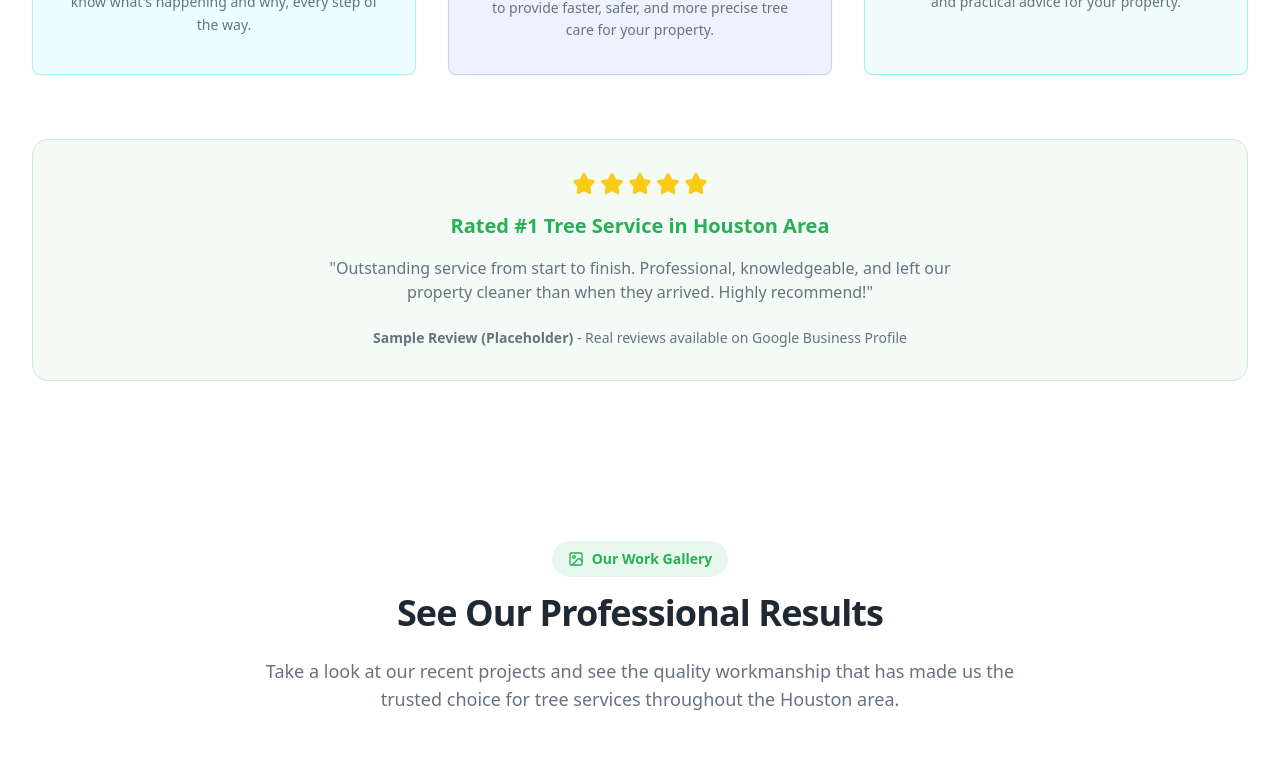
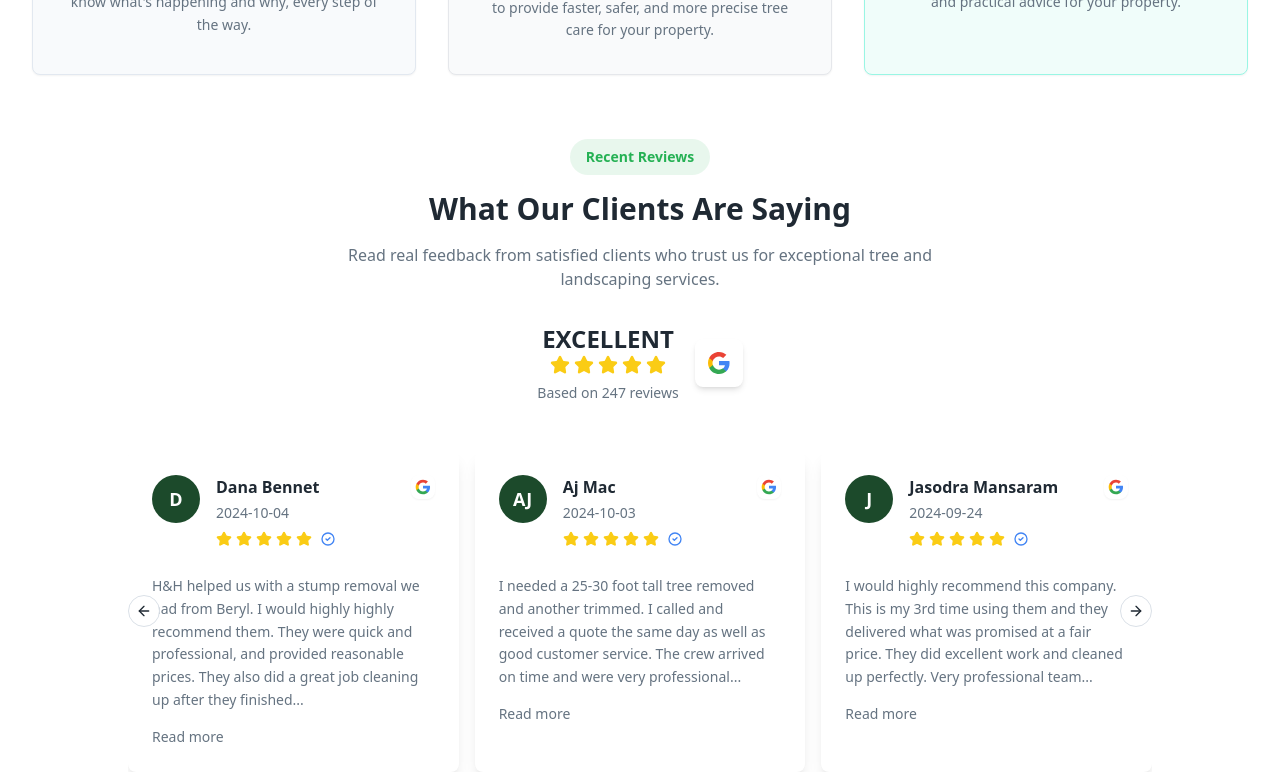
Before and after one commit to wing9900/tree-service-website, a React (Vite) app: page / in a window 1280 px wide. Shown: the part 3960-4735 px from the top of the page. Built offline with nearby package versions, Linux system fonts and the light colour scheme.

Commit message:
Refactor reviews section
Replace feminine colors with masculine colors and implement a review carousel with dummy data.

```diff
--- a/src/components/sections/WhyChooseUsSection.tsx
+++ b/src/components/sections/WhyChooseUsSection.tsx
@@ -11,10 +11,67 @@ import {
   Wrench,
   Star,
   TreePine,
-  Shield
+  Shield,
+  ChevronLeft,
+  ChevronRight
 } from "lucide-react";
+import {
+  Carousel,
+  CarouselContent,
+  CarouselItem,
+  CarouselNext,
+  CarouselPrevious,
+} from "@/components/ui/carousel";
 
 const WhyChooseUsSection = () => {
+  const reviews = [
+    {
+      id: 1,
+      name: "Dana Bennet",
+      avatar: "D",
+      date: "2024-10-04",
+      rating: 5,
+      text: "H&H helped us with a stump removal we had from Beryl. I would highly highly recommend them. They were quick and professional, and provided reasonable prices. They also did a great job cleaning up after they finished...",
+      readMore: true
+    },
+    {
+      id: 2,
+      name: "Aj Mac",
+      avatar: "AJ",
+      date: "2024-10-03",
+      rating: 5,
+      text: "I needed a 25-30 foot tall tree removed and another trimmed. I called and received a quote the same day as well as good customer service. The crew arrived on time and were very professional...",
+      readMore: true
+    },
+    {
+      id: 3,
+      name: "Jasodra Mansaram",
+      avatar: "J",
+      date: "2024-09-24",
+      rating: 5,
+      text: "I would highly recommend this company. This is my 3rd time using them and they delivered what was promised at a fair price. They did excellent work and cleaned up perfectly. Very professional team...",
+      readMore: true
+    },
+    {
+      id: 4,
+      name: "Michael Rodriguez",
+      avatar: "M",
+      date: "2024-09-18",
+      rating: 5,
+      text: "Exceptional tree trimming service! The crew was professional, punctual, and left our property spotless. They provided great advice on tree health and maintenance. Will definitely use again...",
+      readMore: true
+    },
+    {
+      id: 5,
+      name: "Sarah Johnson",
+      avatar: "S",
+      date: "2024-09-12",
+      rating: 5,
+      text: "Outstanding emergency tree removal after the storm. They responded quickly, worked safely, and handled everything professionally. Fair pricing and excellent cleanup. Highly recommended...",
+      readMore: true
+    }
+  ];
+
   const reasons = [
     {
       icon: MapPin,
@@ -53,8 +110,8 @@ const WhyChooseUsSection = () => {
       title: "Personalized Service",
       description: "Every tree and yard is different. We tailor our approach to your property, offering solutions that make sense for your landscape and lifestyle.",
       badge: "Custom",
-      bgColor: "bg-purple-50 dark:bg-purple-950/50",
-      borderColor: "border-purple-200 dark:border-purple-800"
+      bgColor: "bg-stone-50 dark:bg-stone-950/50",
+      borderColor: "border-stone-200 dark:border-stone-800"
     },
     {
       icon: Home,
@@ -69,16 +126,16 @@ const WhyChooseUsSection = () => {
       title: "Transparent Communication",
       description: "Clear estimates, straightforward explanations, and consistent updates. We make sure you know what's happening and why, every step of the way.",
       badge: "Clear",
-      bgColor: "bg-cyan-50 dark:bg-cyan-950/50",
-      borderColor: "border-cyan-200 dark:border-cyan-800"
+      bgColor: "bg-slate-50 dark:bg-slate-950/50",
+      borderColor: "border-slate-200 dark:border-slate-800"
     },
     {
       icon: Wrench,
       title: "Innovative Equipment & Techniques",
       description: "We invest in modern tools and proven methods to provide faster, safer, and more precise tree care for your property.",
       badge: "Advanced",
-      bgColor: "bg-indigo-50 dark:bg-indigo-950/50",
-      borderColor: "border-indigo-200 dark:border-indigo-800"
+      bgColor: "bg-gray-50 dark:bg-gray-950/50",
+      borderColor: "border-gray-200 dark:border-gray-800"
     },
     {
       icon: Calendar,
@@ -138,28 +195,99 @@ const WhyChooseUsSection = () => {
           ))}
         </div>
 
-        {/* Trust Section */}
-        <div className="mt-16 bg-success/5 border border-success/20 rounded-2xl p-8 text-center">
-          <div className="flex justify-center mb-4">
-            <div className="flex items-center gap-1">
-              {[...Array(5)].map((_, i) => (
-                <Star key={i} className="h-6 w-6 fill-yellow-400 text-yellow-400" />
-              ))}
+        {/* Reviews Section */}
+        <div className="mt-16">
+          <div className="text-center mb-12">
+            <div className="inline-flex items-center gap-2 bg-success/10 text-success px-4 py-2 rounded-full text-sm font-semibold mb-4">
+              Recent Reviews
+            </div>
+            <h3 className="text-3xl font-bold mb-4">
+              What Our Clients Are Saying
+            </h3>
+            <p className="text-muted-foreground max-w-2xl mx-auto mb-8">
+              Read real feedback from satisfied clients who trust us for exceptional tree and landscaping services.
+            </p>
+
+            {/* Google Rating */}
+            <div className="flex items-center justify-center gap-4 mb-8">
+              <div className="text-center">
+                <div className="text-2xl font-bold">EXCELLENT</div>
+                <div className="flex items-center gap-1 justify-center mb-2">
+                  {[...Array(5)].map((_, i) => (
+                    <Star key={i} className="h-5 w-5 fill-yellow-400 text-yellow-400" />
+                  ))}
+                </div>
+                <div className="text-sm text-muted-foreground">Based on 247 reviews</div>
+              </div>
+              <div className="w-12 h-12 bg-white rounded-lg shadow-md flex items-center justify-center">
+                <svg viewBox="0 0 24 24" className="w-6 h-6">
+                  <path fill="#4285F4" d="M22.56 12.25c0-.78-.07-1.53-.2-2.25H12v4.26h5.92c-.26 1.37-1.04 2.53-2.21 3.31v2.77h3.57c2.08-1.92 3.28-4.74 3.28-8.09z"/>
+                  <path fill="#34A853" d="M12 23c2.97 0 5.46-.98 7.28-2.66l-3.57-2.77c-.98.66-2.23 1.06-3.71 1.06-2.86 0-5.29-1.93-6.16-4.53H2.18v2.84C3.99 20.53 7.7 23 12 23z"/>
+                  <path fill="#FBBC05" d="M5.84 14.09c-.22-.66-.35-1.36-.35-2.09s.13-1.43.35-2.09V7.07H2.18C1.43 8.55 1 10.22 1 12s.43 3.45 1.18 4.93l2.85-2.22.81-.62z"/>
+                  <path fill="#EA4335" d="M12 5.38c1.62 0 3.06.56 4.21 1.64l3.15-3.15C17.45 2.09 14.97 1 12 1 7.7 1 3.99 3.47 2.18 7.07l3.66 2.84c.87-2.6 3.3-4.53 6.16-4.53z"/>
+                </svg>
+              </div>
             </div>
           </div>
 
-          <h3 className="text-xl font-bold mb-4 text-success">
-            Rated #1 Tree Service in Houston Area
-          </h3>
+          {/* Reviews Carousel */}
+          <Carousel
+            opts={{
+              align: "start",
+              loop: true,
+            }}
+            className="w-full max-w-5xl mx-auto"
+          >
+            <CarouselContent className="-ml-2 md:-ml-4">
+              {reviews.map((review) => (
+                <CarouselItem key={review.id} className="pl-2 md:pl-4 md:basis-1/2 lg:basis-1/3">
+                  <Card className="h-full bg-white dark:bg-gray-800 shadow-lg border-0">
+                    <CardContent className="p-6">
+                      <div className="flex items-start gap-4 mb-4">
+                        <div className="w-12 h-12 bg-primary text-white rounded-full flex items-center justify-center font-semibold text-lg">
+                          {review.avatar}
+                        </div>
+                        <div className="flex-1">
+                          <div className="flex items-center justify-between mb-1">
+                            <h4 className="font-semibold text-foreground">{review.name}</h4>
+                            <div className="w-6 h-6 bg-white rounded-lg shadow-sm flex items-center justify-center">
+                              <svg viewBox="0 0 24 24" className="w-4 h-4">
+                                <path fill="#4285F4" d="M22.56 12.25c0-.78-.07-1.53-.2-2.25H12v4.26h5.92c-.26 1.37-1.04 2.53-2.21 3.31v2.77h3.57c2.08-1.92 3.28-4.74 3.28-8.09z"/>
+                                <path fill="#34A853" d="M12 23c2.97 0 5.46-.98 7.28-2.66l-3.57-2.77c-.98.66-2.23 1.06-3.71 1.06-2.86 0-5.29-1.93-6.16-4.53H2.18v2.84C3.99 20.53 7.7 23 12 23z"/>
+                                <path fill="#FBBC05" d="M5.84 14.09c-.22-.66-.35-1.36-.35-2.09s.13-1.43.35-2.09V7.07H2.18C1.43 8.55 1 10.22 1 12s.43 3.45 1.18 4.93l2.85-2.22.81-.62z"/>
+                                <path fill="#EA4335" d="M12 5.38c1.62 0 3.06.56 4.21 1.64l3.15-3.15C17.45 2.09 14.97 1 12 1 7.7 1 3.99 3.47 2.18 7.07l3.66 2.84c.87-2.6 3.3-4.53 6.16-4.53z"/>
+                              </svg>
+                            </div>
+                          </div>
+                          <div className="text-sm text-muted-foreground mb-2">{review.date}</div>
+                          <div className="flex items-center gap-1 mb-3">
+                            {[...Array(review.rating)].map((_, i) => (
+                              <Star key={i} className="h-4 w-4 fill-yellow-400 text-yellow-400" />
+                            ))}
+                            <svg className="w-4 h-4 ml-1" viewBox="0 0 24 24" fill="none">
+                              <path d="M9 12l2 2 4-4m6 2a9 9 0 11-18 0 9 9 0 0118 0z" stroke="#4285F4" strokeWidth="2" strokeLinecap="round" strokeLinejoin="round"/>
+                            </svg>
+                          </div>
+                        </div>
+                      </div>
 
-          <p className="text-muted-foreground max-w-2xl mx-auto mb-6">
-            "Outstanding service from start to finish. Professional, knowledgeable, and left our
-            property cleaner than when they arrived. Highly recommend!"
-          </p>
+                      <p className="text-sm text-muted-foreground leading-relaxed mb-3">
+                        {review.text}
+                      </p>
 
-          <div className="text-sm text-muted-foreground">
-            <strong>Sample Review (Placeholder)</strong> - Real reviews available on Google Business Profile
-          </div>
+                      {review.readMore && (
+                        <button className="text-sm text-muted-foreground hover:text-foreground transition-colors">
+                          Read more
+                        </button>
+                      )}
+                    </CardContent>
+                  </Card>
+                </CarouselItem>
+              ))}
+            </CarouselContent>
+            <CarouselPrevious className="left-0" />
+            <CarouselNext className="right-0" />
+          </Carousel>
         </div>
       </div>
     </section>
```
